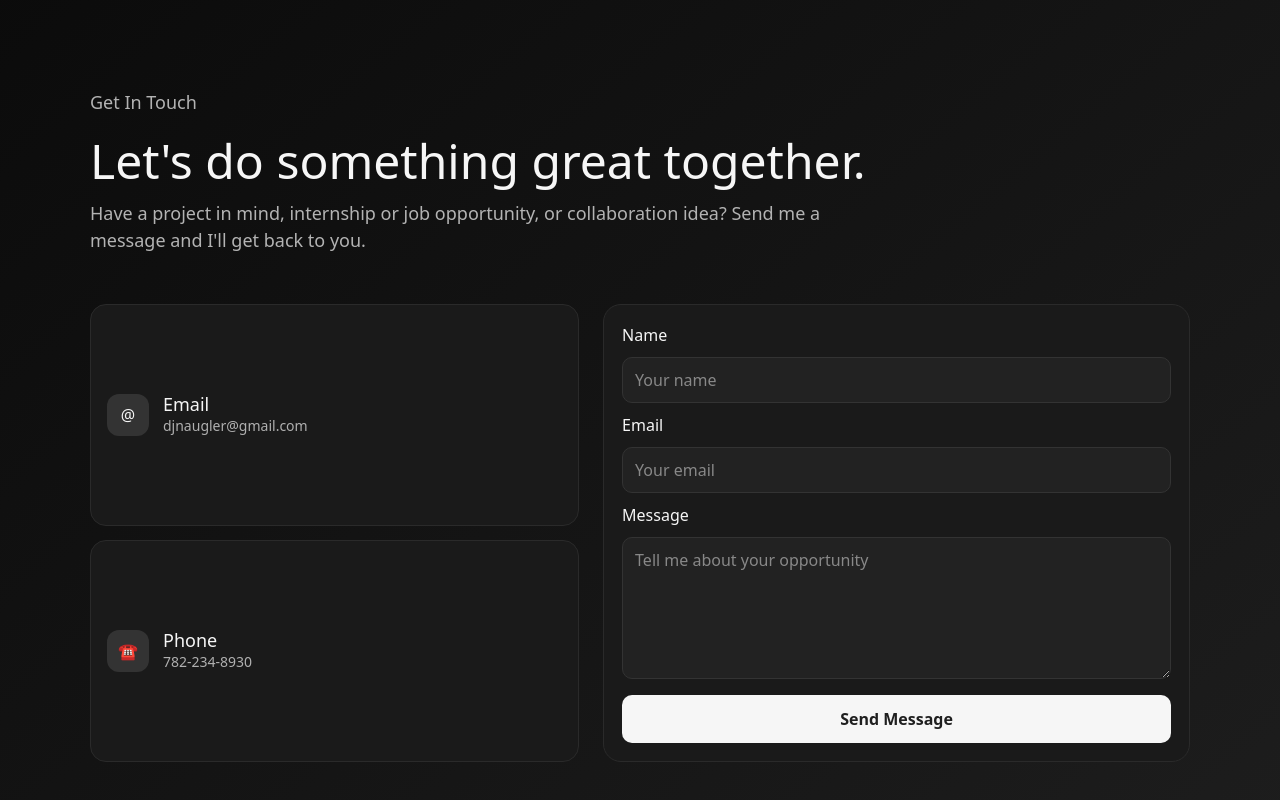
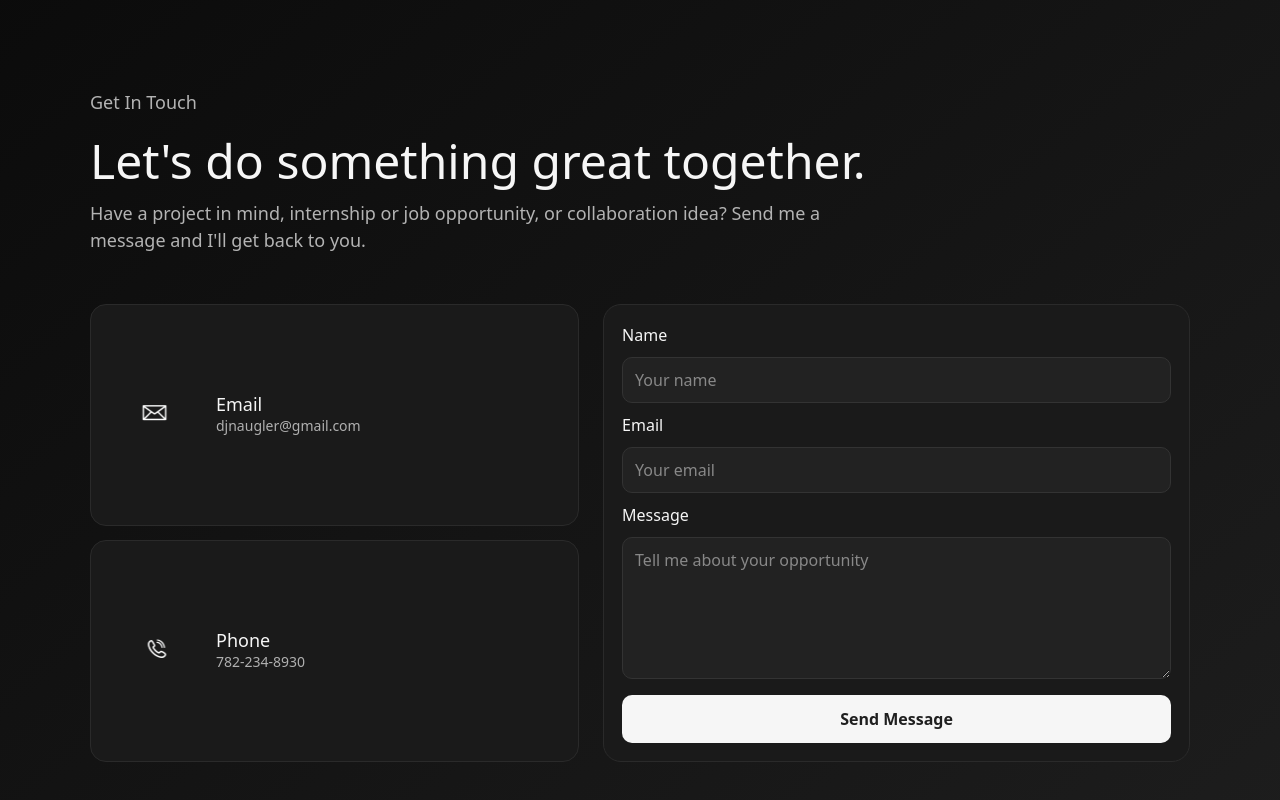
Before and after one commit to DariusNauglerWilliams/Darius-Naugler-Williams-Portfolio, a React (Vite) app in the folder dnw-portfolio/: page / in a window 1280 px wide. Shown: the part 3334-4134 px from the top of the page. Built offline with nearby package versions, Linux system fonts and the light colour scheme.

Commit message:
edit css

```diff
--- a/dnw-portfolio/src/contact.jsx
+++ b/dnw-portfolio/src/contact.jsx
@@ -23,7 +23,7 @@ function Contact() {
           <div className="contact-card-group">
 
            <a className="contact-card" href="mailto:djnaugler@gmail.com">
-              <span className="contact-icon" aria-hidden="true">@</span>
+  <img src="/email.png" alt="email" className="contact-icon" />
   <div>
     <h3>Email</h3>
     <p>djnaugler@gmail.com</p>
@@ -31,7 +31,7 @@ function Contact() {
 </a>
 
 <a className="contact-card" href="tel:+17822348930">
-              <span className="contact-icon" aria-hidden="true">&#9742;</span>
+  <img src="/phone.png" alt="phone" className="contact-icon" />
   <div>
     <h3>Phone</h3>
     <p>782-234-8930</p>
--- a/dnw-portfolio/src/index.css
+++ b/dnw-portfolio/src/index.css
@@ -124,13 +124,9 @@ body {
 }
 
 .contact-icon {
-  width: 42px;
-  height: 42px;
-  display: flex;
-  align-items: center;
-  justify-content: center;
-  border-radius: 12px;
-  background: #333333;
+  width: 95px;
+  height: 95px;
+  object-fit: contain;
 }
 
 .contact-form {
```
Lines whose indentation alone changed are shown as unchanged.
